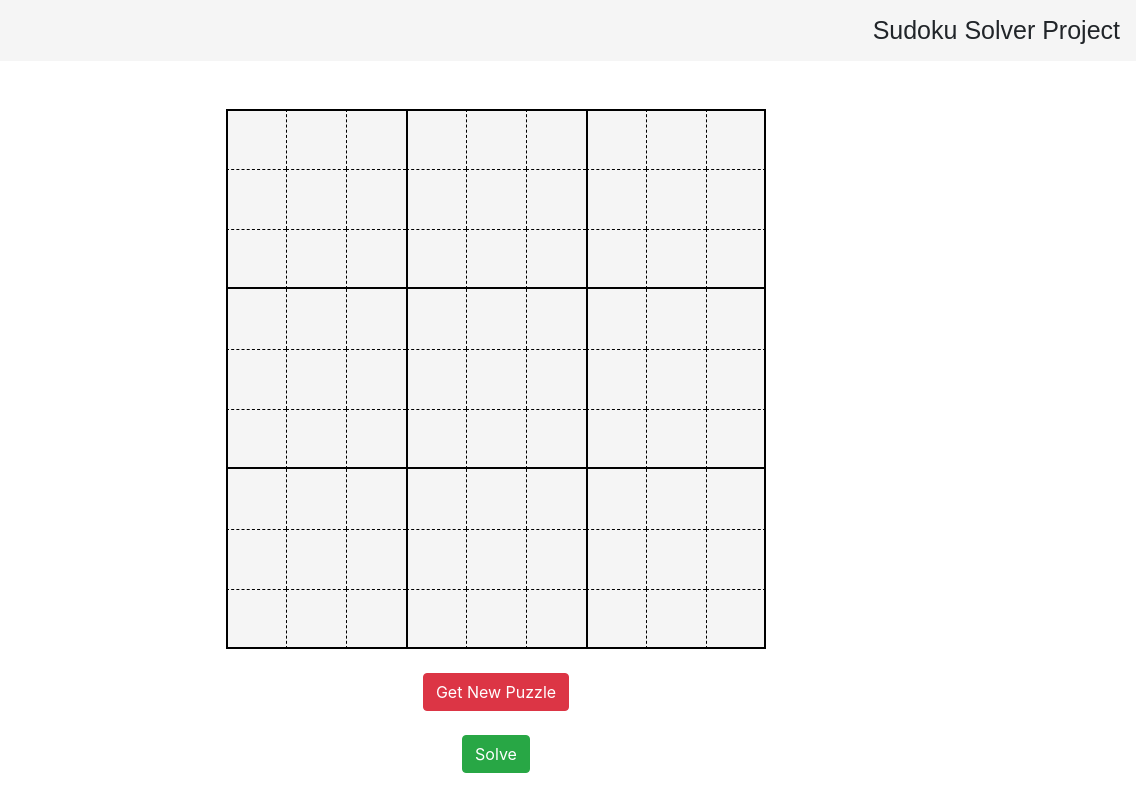
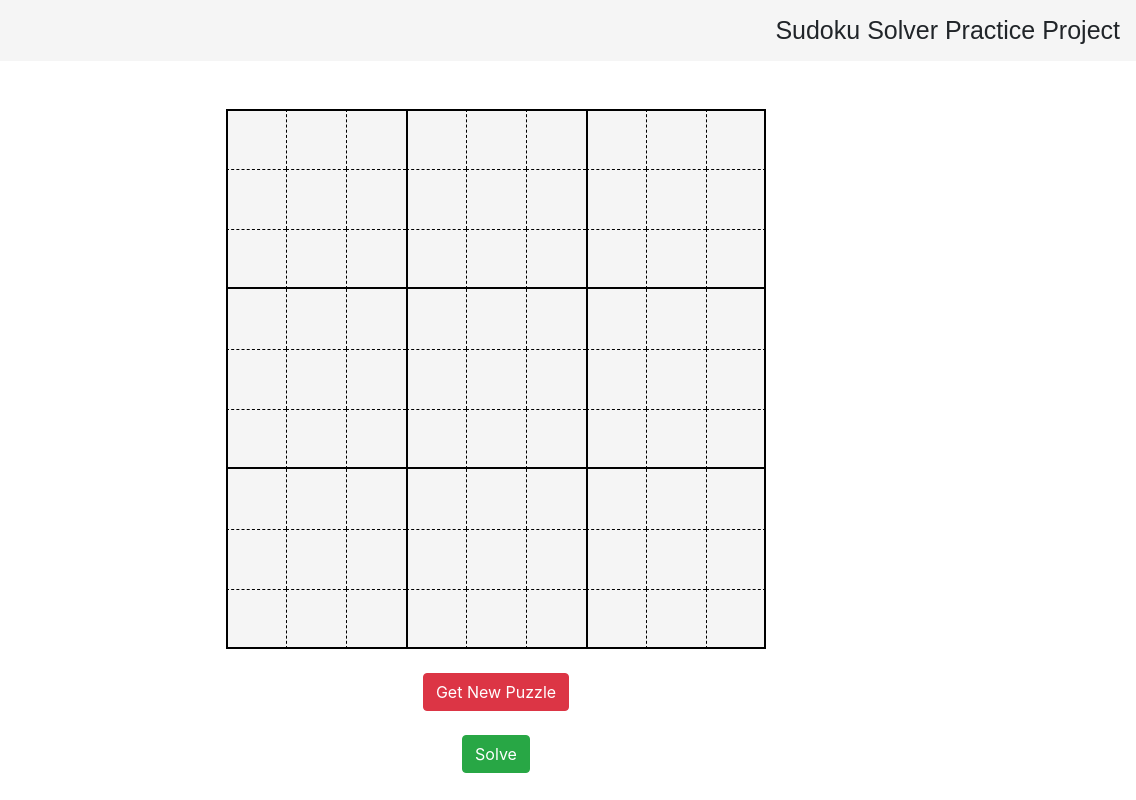
Before and after one commit to yamini-singh169/Sudoku-Solver-Project, a plain HTML site: page index.html in a window 1280 px wide. Shown: the full height of the page, 144-1280 px from the left. Drawn offline with nearby package versions, Linux system fonts and the light colour scheme.

Commit message:
Update index.html

```diff
--- a/index.html
+++ b/index.html
@@ -17,7 +17,7 @@
 
         <img src="https://codingblocks.com/assets/images/cb/cblogo.png" width="124" height="45"
             class="d-inline-block align-top" alt="">
-        Sudoku Solver Project
+        Sudoku Solver Practice Project
 
     </nav>
     <br><br>
```
